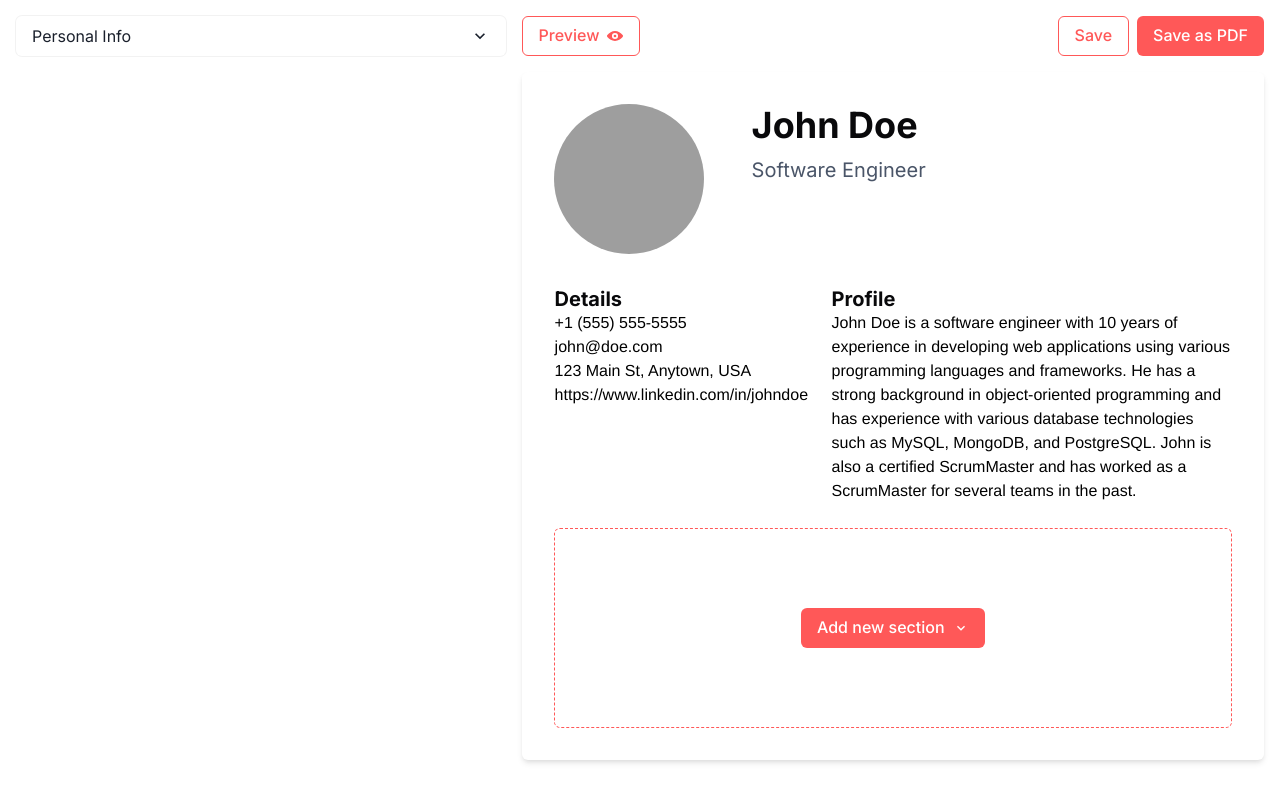
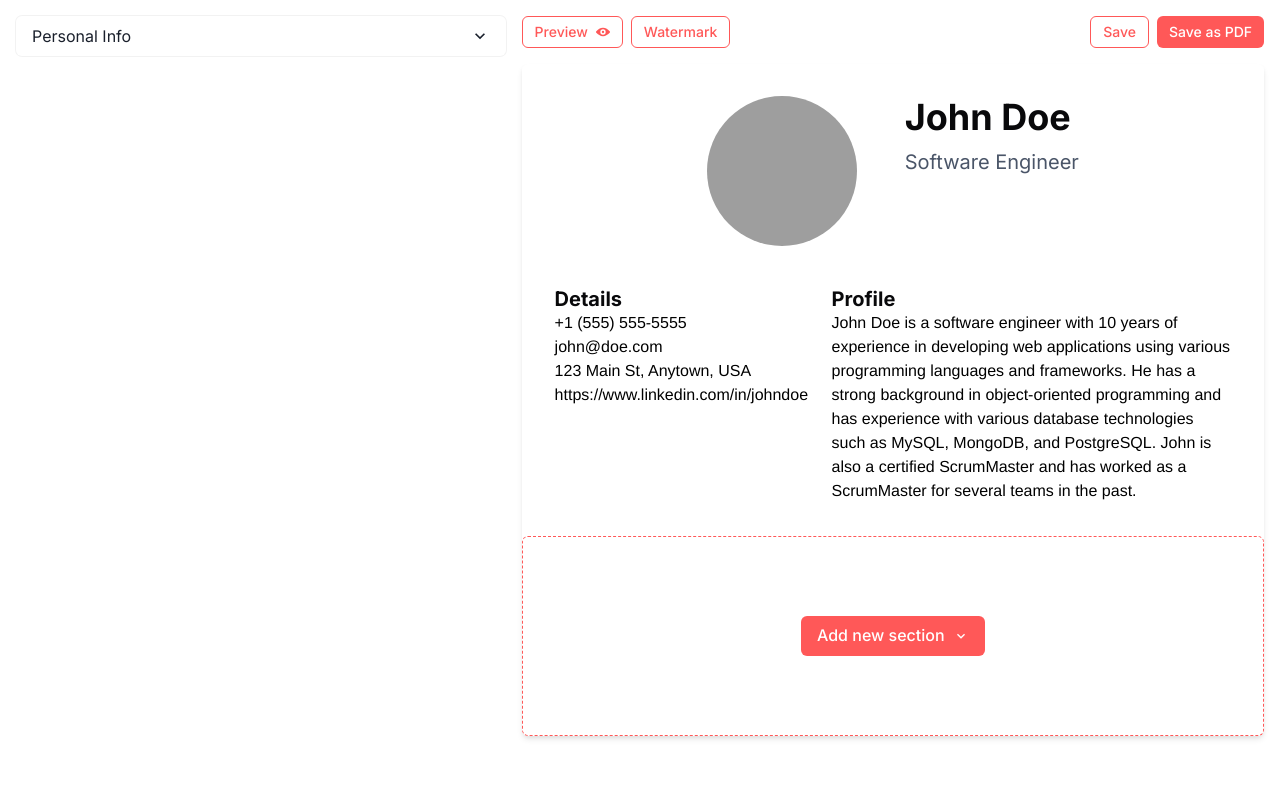
Before and after one commit to azhariemuhammad/resumeblast, a React (Vite) app: page /editor in a window 1280 px wide. Built offline with nearby package versions, Linux system fonts and the light colour scheme; grey boxes are pictures that could not be loaded.

Commit message:
feat: watermark

```diff
--- a/src/components/DownloadPdf.tsx
+++ b/src/components/DownloadPdf.tsx
@@ -14,7 +14,7 @@ export const SaveAsPdfButton = forwardRef<HTMLButtonElement, SaveAsPdfButtonProp
     })
 
     return (
-        <Button onClick={handlePrint} onMouseEnter={props.onHover} onMouseLeave={props.onMouseLeave}>
+        <Button size="sm" onClick={handlePrint} onMouseEnter={props.onHover} onMouseLeave={props.onMouseLeave}>
             Save as PDF
         </Button>
     )
--- a/src/components/EditorLayout.tsx
+++ b/src/components/EditorLayout.tsx
@@ -1,4 +1,16 @@
-import { Box, Button, Flex, Grid, GridItem, HStack } from '@chakra-ui/react'
+import {
+    Box,
+    Button,
+    Flex,
+    Grid,
+    GridItem,
+    HStack,
+    Menu,
+    MenuButton,
+    MenuItem,
+    MenuList,
+    VStack
+} from '@chakra-ui/react'
 import StackResume from './examples/StackResume'
 
 import { ResumeBuilder } from './ResumeBuilder'
@@ -9,7 +21,9 @@ import React, { Fragment, forwardRef, useEffect, useRef, useState } from 'react'
 import { draftAtom } from '../atom/draftAtom'
 import { Resume } from '../types'
 import { SaveAsPdfButton } from './DownloadPdf'
-import { ArrowRightIcon, ViewIcon } from '@chakra-ui/icons'
+import { ArrowRightIcon, ChevronDownIcon, ViewIcon } from '@chakra-ui/icons'
+import { Watermark, useWatermark } from './Watermark'
+import { sectionItems } from './shared'
 
 type SectionTitle = 'Personal Info' | 'Experiences' | 'Education' | 'Skills' | 'Certifications'
 
@@ -27,11 +41,6 @@ export const GridTwoLayout = () => {
     )
 }
 
-type StackLayoutProps = {
-    onAddSection: (title: string) => void
-    layout: { component: React.ReactNode; title: string }[]
-}
-
 type EditorLayoutProps = {
     children?: React.ReactNode
     colomns?: number
@@ -44,6 +53,7 @@ export const EditorLayout = ({ children, colomns = 1 }: EditorLayoutProps) => {
         setDraft(draft)
     }
     const ref = useRef<HTMLDivElement>(null)
+    const { applyWatermark, removeWatermark } = useWatermark(ref)
 
     const onAddSection = (title: string) => {
         let component: React.ReactNode
@@ -91,11 +101,19 @@ export const EditorLayout = ({ children, colomns = 1 }: EditorLayoutProps) => {
             </GridItem>
             <GridItem colSpan={6}>
                 <Flex justifyContent="space-between" mb={4}>
-                    <Button variant="outline" rightIcon={<ViewIcon />} onClick={() => console.log('preview')}>
-                        Preview
-                    </Button>
                     <HStack>
-                        <Button variant="outline" onClick={() => console.log('save')}>
+                        <Button
+                            size="sm"
+                            variant="outline"
+                            rightIcon={<ViewIcon />}
+                            onClick={() => console.log('preview')}
+                        >
+                            Preview
+                        </Button>
+                        <Watermark applyWatermark={applyWatermark} removeWatermark={removeWatermark} />
+                    </HStack>
+                    <HStack>
+                        <Button variant="outline" onClick={() => console.log('save')} size="sm">
                             Save
                         </Button>
                         <SaveAsPdfButton
@@ -106,17 +124,43 @@ export const EditorLayout = ({ children, colomns = 1 }: EditorLayoutProps) => {
                     </HStack>
                 </Flex>
                 <Box maxW="1200px" w="full" margin="auto" boxShadow="md" borderRadius="md" bg="white">
-                    <Box ref={ref} padding={8}>
+                    <VStack ref={ref} padding={8}>
                         {colomns === 1 && (
                             <StackResume
                                 data={draft}
                                 onAddSection={onAddSection}
                                 layout={layout}
-                                hide={!hover}
                                 onRemoveSection={onRemoveSection}
                             />
                         )}
-                    </Box>
+                    </VStack>
+                    {!hover && (
+                        <Box
+                            borderStyle="dashed"
+                            borderWidth="1px"
+                            borderColor="primary.500"
+                            p={4}
+                            rounded="md"
+                            height="200px"
+                            textAlign="center"
+                            alignContent="center"
+                            _hover={{ borderColor: 'primary.8   00' }}
+                            w="full"
+                        >
+                            <Menu>
+                                <MenuButton as={Button} rightIcon={<ChevronDownIcon />}>
+                                    Add new section
+                                </MenuButton>
+                                <MenuList>
+                                    {sectionItems.map(({ title }, index) => (
+                                        <MenuItem key={index} onClick={() => onAddSection(title)}>
+                                            {title}
+                                        </MenuItem>
+                                    ))}
+                                </MenuList>
+                            </Menu>
+                        </Box>
+                    )}
                 </Box>
             </GridItem>
         </Grid>
--- /dev/null
+++ b/src/components/Watermark.tsx
@@ -0,0 +1,171 @@
+import { DeleteIcon } from '@chakra-ui/icons'
+import {
+    ModalBody,
+    ModalCloseButton,
+    ModalContent,
+    ModalFooter,
+    ModalHeader,
+    ModalOverlay,
+    Modal,
+    Slider,
+    SliderFilledTrack,
+    SliderThumb,
+    SliderTrack,
+    Select,
+    VStack,
+    FormLabel,
+    useDisclosure,
+    Flex
+} from '@chakra-ui/react'
+import { Button, Input } from '@chakra-ui/react'
+import React from 'react'
+
+type WatermarkStyle = {
+    fontSize?: string
+    fontColor?: string
+    fontFamily?: string
+    opacity: number
+    watermarkText: string
+}
+
+type WatermarkProps = {
+    applyWatermark: (props: WatermarkStyle) => void
+    removeWatermark: () => void
+}
+
+export const useWatermark = (ref: React.RefObject<HTMLDivElement>) => {
+    const applyWatermark = ({ watermarkText, fontSize, fontColor, fontFamily, opacity }: WatermarkStyle) => {
+        const resume = ref.current ?? { width: 0, height: 0, src: {} }
+        const width = resume.width ?? '300px'
+        const height = resume.height ?? '300px'
+        const textCoords = [0, parseInt(height) - 20]
+
+        let canvas = document.createElement('canvas')
+        canvas.setAttribute('width', width)
+        canvas.setAttribute('height', height)
+        let ctx: CanvasRenderingContext2D = canvas.getContext('2d')!
+        ctx.globalAlpha = opacity ?? 0.3
+        ctx.textAlign = 'left'
+        ctx.textBaseline = 'bottom'
+        ctx.font = `${fontSize} ${fontFamily ?? 'Inter sans-serif'}`
+        ctx.fillStyle = fontColor ?? '#000'
+        ctx.fillText(watermarkText, textCoords[0], textCoords[1])
+
+        const base64Url = canvas.toDataURL()
+
+        const styleStr = `
+            background-image: url('${base64Url}')
+        `
+        // apply watermark to resume
+        resume.setAttribute('style', styleStr)
+    }
+
+    const removeWatermark = () => {
+        const resume = ref.current ?? { width: 0, height: 0, src: {} }
+        resume.removeAttribute('style')
+    }
+
+    return { applyWatermark, removeWatermark }
+}
+
+export const Watermark = ({ applyWatermark, removeWatermark }: WatermarkProps) => {
+    const { isOpen, onOpen, onClose } = useDisclosure()
+    const btnRef = React.useRef()
+    const formRef = React.useRef()
+
+    const onSubmit = e => {
+        e.preventDefault()
+        const formData = new FormData(formRef.current)
+        const watermarkText = formData.get('watermarkText')
+        const fontSize = formData.get('fontSize')
+        const fontColor = formData.get('fontColor')
+        const fontFamily = formData.get('fontFamily')
+        const opacity = formData.get('opacity')
+        applyWatermark({ watermarkText, fontSize, fontColor, fontFamily, opacity })
+    }
+
+    return (
+        <>
+            <Button ref={btnRef} size="sm" variant="outline" onClick={onOpen}>
+                Watermark
+            </Button>
+            <Modal isOpen={isOpen} onClose={onClose}>
+                <ModalOverlay />
+                <ModalContent>
+                    <ModalHeader>Watermark</ModalHeader>
+                    <ModalCloseButton />
+                    <ModalBody>
+                        <form ref={formRef}>
+                            <VStack w="full" spacing={1} alignItems="start" gap={4}>
+                                <Input placeholder="Type here..." name="watermarkText" />
+                                <FormLabel htmlFor="fontSize" fontSize="sm" m={0}>
+                                    Font Size:
+                                </FormLabel>
+                                <Select id="fontSize" size="sm" name="fontSize">
+                                    <option value="1rem">Small</option>
+                                    <option value="2rem">Medium</option>
+                                    <option value="4rem">Large</option>
+                                </Select>
+
+                                <FormLabel fontSize="sm" htmlFor="fontColor" m={0}>
+                                    Font Color:
+                                </FormLabel>
+                                <Input size="sm" id="fontColor" type="color" w="50px" name="fontColor" />
+
+                                <FormLabel htmlFor="fontFamily" fontSize="sm" m={0}>
+                                    Typeface:
+                                </FormLabel>
+                                <Select size="sm" w="auto" id="fontFamily" name="fontFamily">
+                                    <option value="'Helvetica', sans-serif">Helvetica</option>
+                                    <option value="'Arial', sans-serif">Arial</option>
+                                    <option value="'Georgia', serif">Georgia</option>
+                                    <option value="'Courier New', monospace">Courier New</option>
+                                    <option value="'Inter', sans-serif">Inter</option>
+                                    <option value="'Roboto', sans-serif">Roboto</option>
+                                </Select>
+
+                                <FormLabel htmlFor="fontFamily" fontSize="sm" m={0}>
+                                    Opacity
+                                </FormLabel>
+                                <Flex alignItems="start" gap={2} w="full" justifyContent="center" alignItems="center">
+                                    <Slider
+                                        aria-label="slider-ex-1"
+                                        defaultValue={0.3}
+                                        step={0.1}
+                                        min={0}
+                                        max={1}
+                                        name="opacity"
+                                    >
+                                        <SliderTrack>
+                                            <SliderFilledTrack />
+                                        </SliderTrack>
+                                        <SliderThumb />
+                                    </Slider>
+                                    <Input type="number" defaultValue={0.3} name="opacity" />
+                                </Flex>
+                            </VStack>
+                        </form>
+                    </ModalBody>
+
+                    <ModalFooter gap={2}>
+                        <Button
+                            size="md"
+                            fontSize="sm"
+                            rightIcon={<DeleteIcon />}
+                            variant="ghost"
+                            onClick={removeWatermark}
+                        >
+                            Reset
+                        </Button>
+                        <Button size="sm" variant="outline" onClick={onClose}>
+                            Cancel
+                        </Button>
+                        <Button size="sm" colorScheme="blue" onClick={onSubmit}>
+                            Apply
+                        </Button>
+                    </ModalFooter>
+                </ModalContent>
+            </Modal>
+        </>
+    )
+}
--- a/src/components/examples/StackResume.tsx
+++ b/src/components/examples/StackResume.tsx
@@ -187,6 +187,7 @@ type StackResumeProps = {
     onAddSection: (title: string) => void
     layout: { component: React.ReactNode; title: string }[]
     hide?: boolean
+    onRemoveSection: (title: string) => void
 }
 
 const StackResume: React.FC<StackResumeProps> = ({ data, onAddSection, layout, hide = false, onRemoveSection }) => {
@@ -201,32 +202,6 @@ const StackResume: React.FC<StackResumeProps> = ({ data, onAddSection, layout, h
                         </StyleControlWrapper>
                     </Fragment>
                 ))}
-                {hide && (
-                    <Box
-                        borderStyle="dashed"
-                        borderWidth="1px"
-                        borderColor="primary.500"
-                        p={4}
-                        rounded="md"
-                        height="200px"
-                        textAlign="center"
-                        alignContent="center"
-                        _hover={{ borderColor: 'primary.8   00' }}
-                    >
-                        <Menu>
-                            <MenuButton as={Button} rightIcon={<ChevronDownIcon />}>
-                                Add new section
-                            </MenuButton>
-                            <MenuList>
-                                {sectionItems.map(({ title }, index) => (
-                                    <MenuItem key={index} onClick={() => onAddSection(title)}>
-                                        {title}
-                                    </MenuItem>
-                                ))}
-                            </MenuList>
-                        </Menu>
-                    </Box>
-                )}
             </VStack>
         </>
     )
```
Also changed, not shown: src/components/SectionForms.tsx (+10 -11 lines).
